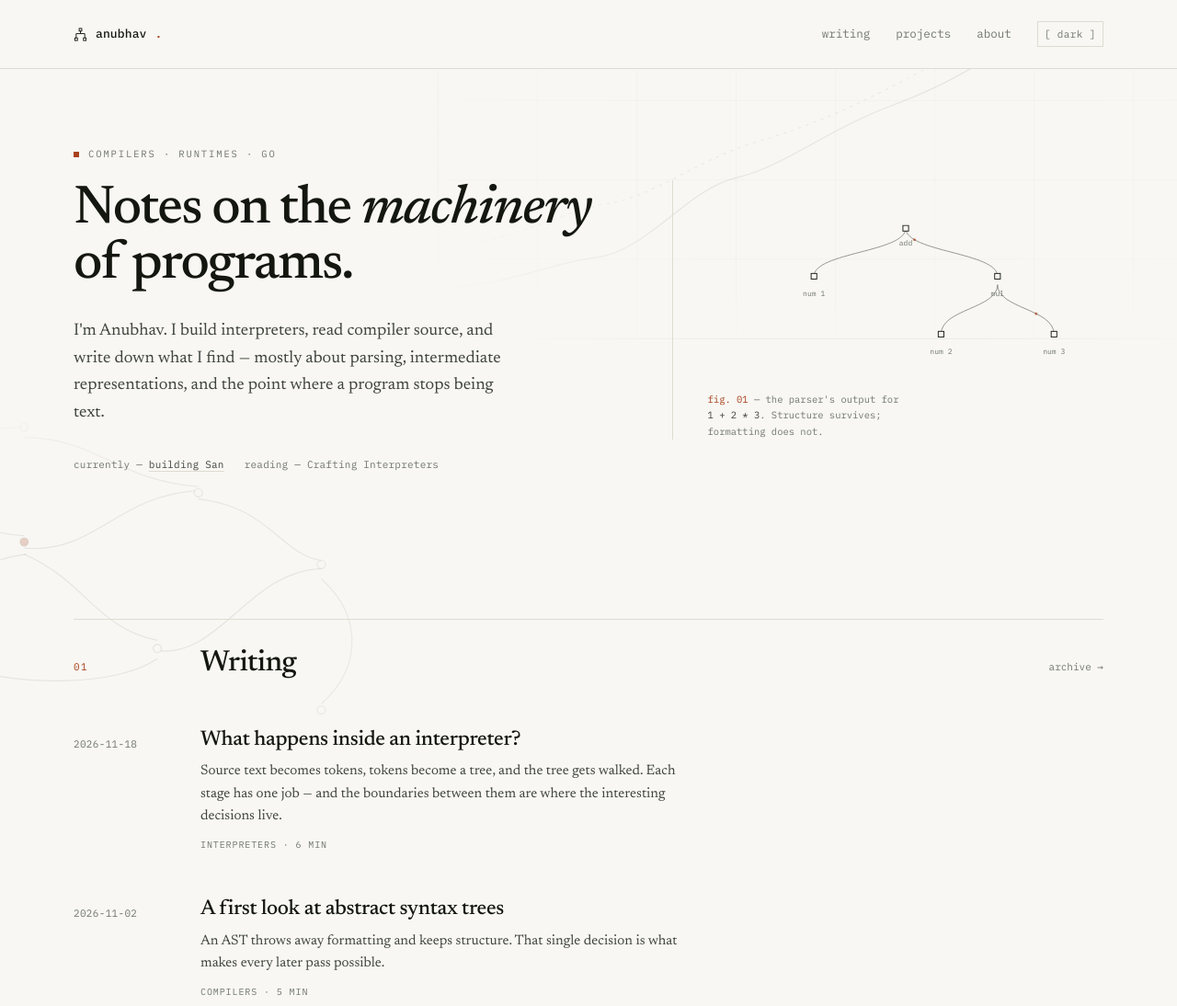
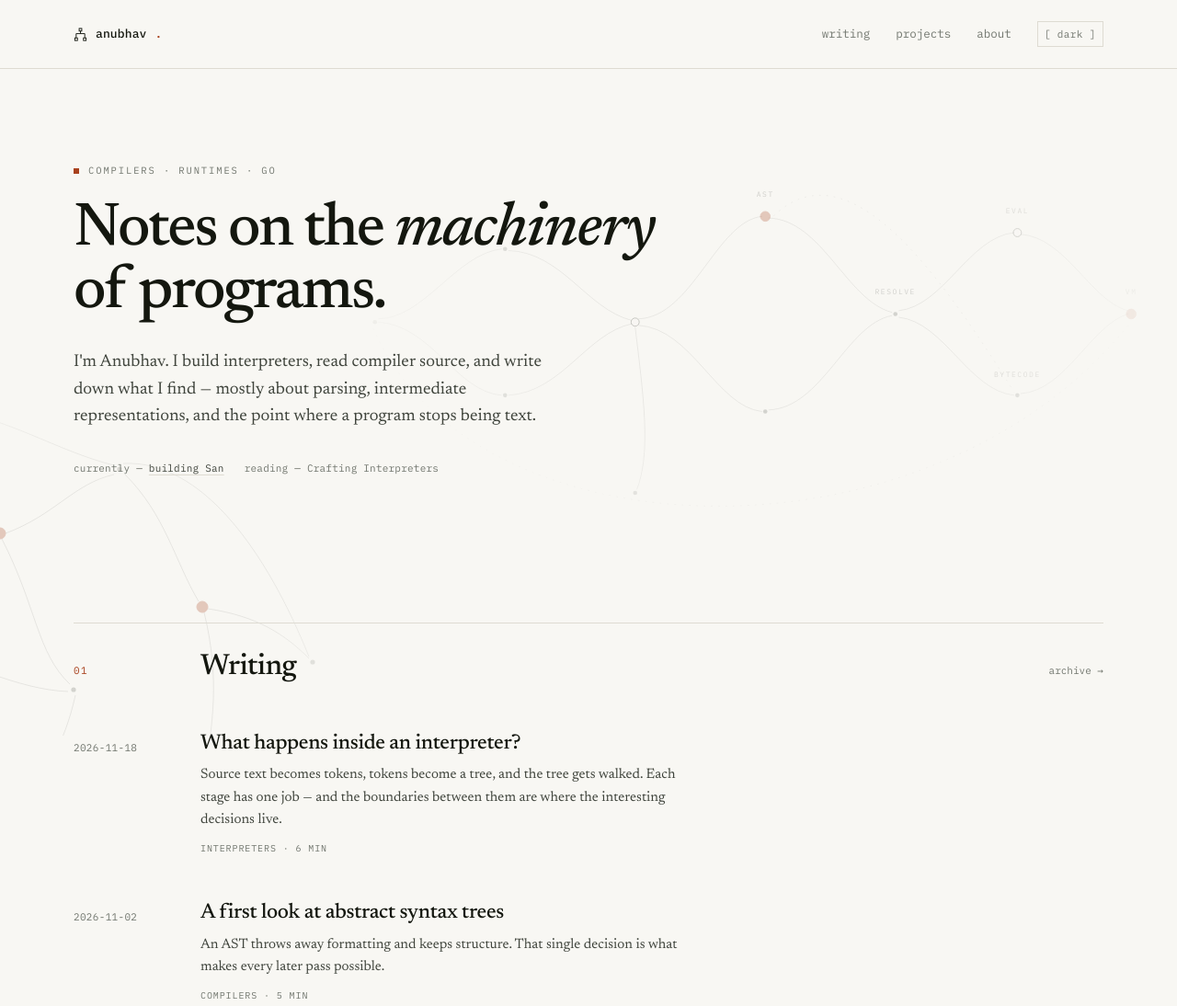
Before and after one commit to anubhav-1207/anubhav-blog, a plain HTML site: page index.html in a window 1280 px wide. Shown: the top 1094 px of the page at 92% size. Drawn offline with Linux system fonts and the light colour scheme.

Commit message:
Replace static AST figure with constellation field
Removes the hero diagram and the chart/CFG backdrops. Adds two
hand-drawn node-link constellations: a labelled pipeline (ast, resolve,
eval, bytecode, vm) drifting in from the right margin, and an unlabelled
cluster at the lower left. Hero collapses to one column so the headline
can carry the page.

```diff
--- a/assets/style.css
+++ b/assets/style.css
@@ -103,16 +103,42 @@ body {
   -webkit-mask-image: radial-gradient(closest-side, #000 45%, transparent 100%);
 }
 
-.plot-a { top: -150px; right: -190px; width: min(1080px, 88vw); }
-.plot-b { bottom: -170px; left: -230px; width: min(780px, 72vw); }
-.plotfield--post .plot-a { top: -300px; opacity: .5; }
+.plot-a {
+  top: -30px;
+  right: -30px;
+  width: min(980px, 76vw);
+  mask-image: linear-gradient(90deg, transparent 0%, #000 32%);
+  -webkit-mask-image: linear-gradient(90deg, transparent 0%, #000 32%);
+}
+.plot-b { bottom: -180px; left: -280px; width: min(760px, 62vw); }
+.plotfield--post .plot-a { top: -120px; right: -320px; opacity: .55; }
 
-.plotfield .g-grid  { fill: none; stroke: currentColor; stroke-width: .6; opacity: .55; }
-.plotfield .g-axis  { fill: none; stroke: currentColor; stroke-width: 1; opacity: .9; }
-.plotfield .g-line  { fill: none; stroke: currentColor; stroke-width: 1.1; }
-.plotfield .g-dash  { fill: none; stroke: currentColor; stroke-width: 1; stroke-dasharray: 3 5; opacity: .8; }
-.plotfield .g-node  { fill: var(--paper); stroke: currentColor; stroke-width: 1.2; }
-.plotfield .g-hot   { fill: var(--signal); opacity: .22; stroke: none; }
+.plotfield .cn-edge {
+  fill: none;
+  stroke: currentColor;
+  stroke-width: 1;
+}
+.plotfield .cn-edge.dashed { stroke-dasharray: 2 7; opacity: .75; }
+.plotfield .cn-dot circle { fill: var(--ink); opacity: .16; }
+.plotfield .cn-ring circle {
+  fill: var(--paper);
+  stroke: var(--ink);
+  stroke-width: 1.1;
+  opacity: .22;
+}
+.plotfield .cn-hub circle {
+  fill: var(--signal);
+  stroke: var(--signal);
+  stroke-width: 1;
+  opacity: .26;
+}
+.plotfield .cn-label text {
+  font-family: var(--mono);
+  font-size: 9px;
+  letter-spacing: .2em;
+  fill: var(--ink);
+  opacity: .16;
+}
 
 .site, .masthead, .hero, main, footer { position: relative; z-index: 1; }
 
@@ -179,12 +205,10 @@ body {
 /* ── hero ───────────────────────────────────────────────── */
 
 .hero {
-  display: grid;
-  grid-template-columns: minmax(0, 1.1fr) minmax(0, .9fr);
-  gap: clamp(40px, 6vw, 88px);
-  align-items: center;
-  padding: clamp(48px, 7vw, 84px) 0 clamp(40px, 5vw, 56px);
+  padding: clamp(56px, 8vw, 104px) 0 clamp(40px, 5vw, 56px);
 }
+
+.hero-text { max-width: 68rem; }
 
 .eyebrow {
   display: flex;
@@ -207,19 +231,20 @@ body {
 
 h1 {
   margin-top: 22px;
-  font-size: clamp(2.5rem, 4.6vw, 3.75rem);
+  max-width: 10.8em;
+  font-size: clamp(2.7rem, 5.2vw, 4.6rem);
   font-weight: 500;
-  line-height: 1.03;
-  letter-spacing: -.03em;
+  line-height: 1.02;
+  letter-spacing: -.035em;
   text-wrap: balance;
 }
 h1 em { font-style: italic; letter-spacing: -.02em; }
 
 .lede {
   margin-top: 26px;
-  max-width: 47ch;
-  font-size: 1.14rem;
-  line-height: 1.62;
+  max-width: 50ch;
+  font-size: 1.16rem;
+  line-height: 1.6;
   color: var(--ink-soft);
 }
 
@@ -242,69 +267,6 @@ h1 em { font-style: italic; letter-spacing: -.02em; }
 .hero-meta a:hover {
   color: var(--signal);
   text-decoration-color: var(--signal);
-}
-
-/* hero figure */
-
-.hero-fig {
-  margin: 0;
-  padding-left: clamp(20px, 3vw, 38px);
-  border-left: 1px solid var(--line);
-}
-
-.hero-fig svg {
-  width: 100%;
-  max-width: 430px;
-  height: auto;
-  color: var(--ink);
-  overflow: visible;
-}
-.hero-fig .tree-edge {
-  fill: none;
-  stroke: currentColor;
-  stroke-width: 1;
-  opacity: .55;
-}
-.hero-fig .tree-node {
-  fill: var(--paper);
-  stroke: currentColor;
-  stroke-width: 1.2;
-}
-.hero-fig .tree-label {
-  font-family: var(--mono);
-  font-size: 10.5px;
-  fill: var(--muted);
-}
-.hero-fig .trace {
-  fill: none;
-  stroke: var(--signal);
-  stroke-width: 3.2;
-  stroke-linecap: round;
-  stroke-dasharray: .1 100;
-  stroke-dashoffset: 100;
-  animation: trace 4.4s linear infinite;
-}
-.hero-fig .trace-b { animation-delay: 2.2s; }
-@keyframes trace {
-  0%   { stroke-dashoffset: 100; opacity: 0; }
-  12%  { opacity: .95; }
-  88%  { opacity: .95; }
-  100% { stroke-dashoffset: 0; opacity: 0; }
-}
-
-.hero-fig figcaption {
-  margin-top: 18px;
-  max-width: 34ch;
-  font-family: var(--mono);
-  font-size: 10.5px;
-  line-height: 1.65;
-  color: var(--muted);
-}
-.hero-fig .fig-no { color: var(--signal); }
-.hero-fig code {
-  font-family: var(--mono);
-  font-size: inherit;
-  color: var(--ink-soft);
 }
 
 /* ── sections ───────────────────────────────────────────── */
@@ -700,17 +662,8 @@ footer {
 
 @media (max-width: 900px) {
   .hero {
-    grid-template-columns: 1fr;
-    gap: 44px;
     padding-top: clamp(44px, 9vw, 64px);
   }
-  .hero-fig {
-    padding-left: 0;
-    padding-top: 28px;
-    border-left: 0;
-    border-top: 1px solid var(--line);
-  }
-  .hero-fig svg { max-width: 360px; }
   .plot-b { display: none; }
 
   .about { padding-left: 0; }
@@ -774,7 +727,7 @@ footer {
     border-top: 1px solid var(--line);
   }
 
-  .plot-a { width: 140vw; right: -50vw; }
+  .plot-a { display: none; }
 }
 
 @media (min-width: 1140px) {
@@ -787,7 +740,6 @@ footer {
 }
 
 @media (prefers-reduced-motion: reduce) {
-  .hero-fig .trace { animation: none; opacity: 0; }
   * { scroll-behavior: auto !important; }
 }
 
--- a/index.html
+++ b/index.html
@@ -23,45 +23,86 @@
 
 <a class="skip" href="#main">Skip to content</a>
 
-<!-- faint measurement layer: no decoration, just instrumentation -->
+<!-- constellations: the shape of the pipeline, as a background field -->
 <div class="plotfield" aria-hidden="true">
-  <svg class="plot-a" viewBox="0 0 1000 560" fill="none">
-    <g class="g-grid">
-      <path d="M80 40v440M180 40v440M280 40v440M380 40v440M480 40v440M580 40v440M680 40v440M780 40v440M880 40v440"/>
-      <path d="M80 80h820M80 160h820M80 240h820M80 320h820M80 400h820M80 480h820"/>
+  <svg class="plot-a" viewBox="0 0 1100 780" fill="none">
+    <g class="cn-edge">
+      <path d="M84 426C140 426 180 346 236 340"/>
+      <path d="M84 430C150 434 180 516 236 520"/>
+      <path d="M244 342C310 344 340 414 396 428"/>
+      <path d="M244 520C310 516 340 444 396 432"/>
+      <path d="M404 426C470 424 500 306 556 300"/>
+      <path d="M404 434C470 438 500 534 556 540"/>
+      <path d="M564 302C630 304 660 404 716 418"/>
+      <path d="M564 538C630 536 660 432 716 422"/>
+      <path d="M724 416C780 410 810 326 866 320"/>
+      <path d="M724 424C780 430 810 514 866 520"/>
+      <path d="M874 322C930 326 960 404 1006 416"/>
+      <path d="M874 518C930 514 960 434 1006 420"/>
+      <path d="M400 436C410 520 420 590 402 636"/>
     </g>
-    <path class="g-axis" d="M80 40v440h820"/>
-    <path class="g-dash" d="M80 388C170 380 200 352 250 344S340 300 400 282S500 246 560 214S670 170 740 144S850 112 900 104"/>
-    <path class="g-line" d="M80 430C160 424 190 404 240 398S330 330 380 318S470 270 540 244S640 190 700 162S820 118 900 96"/>
-    <g class="g-grid">
-      <path d="M78 470h4M78 430h4M78 390h4M78 350h4M78 310h4M78 270h4M78 230h4M78 190h4M78 150h4M78 110h4M78 70h4"/>
+    <path class="cn-edge dashed" d="M564 306C660 200 780 380 866 516"/>
+    <path class="cn-edge dashed" d="M78 438C200 720 760 740 1008 432"/>
+    <g class="cn-dot">
+      <circle cx="80" cy="430" r="2.6"/>
+      <circle cx="240" cy="340" r="2.6"/>
+      <circle cx="240" cy="520" r="2.6"/>
+      <circle cx="560" cy="540" r="2.6"/>
+      <circle cx="720" cy="420" r="2.6"/>
+      <circle cx="870" cy="520" r="2.6"/>
+      <circle cx="400" cy="640" r="2.6"/>
+    </g>
+    <g class="cn-ring">
+      <circle cx="400" cy="430" r="5"/>
+      <circle cx="870" cy="320" r="5"/>
+    </g>
+    <g class="cn-hub">
+      <circle cx="560" cy="300" r="6"/>
+      <circle cx="1010" cy="420" r="6"/>
+    </g>
+    <g class="cn-label" text-anchor="middle">
+      <text x="560" y="276">AST</text>
+      <text x="720" y="396">RESOLVE</text>
+      <text x="870" y="296">EVAL</text>
+      <text x="870" y="498">BYTECODE</text>
+      <text x="1010" y="396">VM</text>
     </g>
   </svg>
 
-  <svg class="plot-b" viewBox="0 0 700 520" fill="none">
-    <g class="g-line">
-      <path d="M90 96C150 96 170 66 230 66"/>
-      <path d="M90 118C150 140 170 168 230 172"/>
-      <path d="M230 76C300 76 320 118 400 124"/>
-      <path d="M230 184C300 190 320 132 400 128"/>
-      <path d="M230 190C290 216 300 262 360 274"/>
-      <path d="M400 136C470 144 480 190 520 196"/>
-      <path d="M360 284C420 292 450 206 520 204"/>
-      <path d="M520 214C560 250 560 300 520 336"/>
-      <path d="M360 292C320 320 220 320 152 296"/>
-      <path d="M152 286C120 250 160 200 232 190"/>
+  <svg class="plot-b" viewBox="0 0 760 620" fill="none">
+    <g class="cn-edge">
+      <path d="M76 136C130 110 160 92 204 84"/>
+      <path d="M74 146C130 190 200 206 274 218"/>
+      <path d="M216 84C290 94 340 130 404 146"/>
+      <path d="M286 220C340 200 360 166 404 156"/>
+      <path d="M282 226C320 300 320 350 356 384"/>
+      <path d="M416 156C460 200 470 250 496 294"/>
+      <path d="M414 144C500 140 570 240 616 354"/>
+      <path d="M354 392C300 390 240 360 176 336"/>
+      <path d="M362 396C350 450 330 480 306 504"/>
+      <path d="M502 306C520 380 510 430 504 474"/>
+      <path d="M506 302C560 310 590 330 616 356"/>
+      <path d="M170 336C130 380 100 430 84 464"/>
+      <path d="M86 474C160 500 240 510 294 508"/>
+      <path d="M306 512C380 516 450 500 496 484"/>
     </g>
-    <g class="g-node">
-      <circle cx="90" cy="106" r="4"/>
-      <circle cx="230" cy="66" r="4"/>
-      <circle cx="230" cy="178" r="4"/>
-      <circle cx="400" cy="130" r="4"/>
-      <circle cx="360" cy="282" r="4"/>
-      <circle cx="520" cy="200" r="4"/>
-      <circle cx="520" cy="342" r="4"/>
-      <circle cx="152" cy="296" r="4"/>
+    <g class="cn-dot">
+      <circle cx="70" cy="140" r="2.6"/>
+      <circle cx="210" cy="80" r="2.6"/>
+      <circle cx="410" cy="150" r="2.6"/>
+      <circle cx="360" cy="390" r="2.6"/>
+      <circle cx="80" cy="470" r="2.6"/>
+      <circle cx="300" cy="510" r="2.6"/>
+      <circle cx="500" cy="480" r="2.6"/>
+      <circle cx="620" cy="360" r="2.6"/>
     </g>
-    <circle class="g-hot" cx="230" cy="178" r="4"/>
+    <g class="cn-ring">
+      <circle cx="170" cy="330" r="5"/>
+    </g>
+    <g class="cn-hub">
+      <circle cx="280" cy="220" r="6"/>
+      <circle cx="500" cy="300" r="6"/>
+    </g>
   </svg>
 </div>
 
@@ -103,40 +144,6 @@
         <span>reading — Crafting Interpreters</span>
       </p>
     </div>
-
-    <figure class="hero-fig">
-      <svg viewBox="0 0 560 276" role="img" aria-labelledby="fig1-title">
-        <title id="fig1-title">Abstract syntax tree for the expression 1 + 2 * 3</title>
-        <g class="tree-edge">
-          <path d="M280 68C280 102 150 102 150 136"/>
-          <path d="M280 68C280 102 410 102 410 136"/>
-          <path d="M410 148C410 182 330 182 330 218"/>
-          <path d="M410 148C410 182 490 182 490 218"/>
-        </g>
-        <path class="trace" pathLength="100"
-              d="M280 68C280 102 410 102 410 136"/>
-        <path class="trace trace-b" pathLength="100"
-              d="M410 148C410 182 490 182 490 218"/>
-        <g class="tree-node">
-          <rect x="276" y="64" width="8" height="8"/>
-          <rect x="146" y="132" width="8" height="8"/>
-          <rect x="406" y="132" width="8" height="8"/>
-          <rect x="326" y="214" width="8" height="8"/>
-          <rect x="486" y="214" width="8" height="8"/>
-        </g>
-        <g class="tree-label" text-anchor="middle">
-          <text x="280" y="92">add</text>
-          <text x="150" y="164">num 1</text>
-          <text x="410" y="164">mul</text>
-          <text x="330" y="246">num 2</text>
-          <text x="490" y="246">num 3</text>
-        </g>
-      </svg>
-      <figcaption>
-        <span class="fig-no">fig. 01</span> — the parser's output for
-        <code>1 + 2 * 3</code>. Structure survives; formatting does not.
-      </figcaption>
-    </figure>
   </section>
 
   <section class="sec" id="writing">
```
